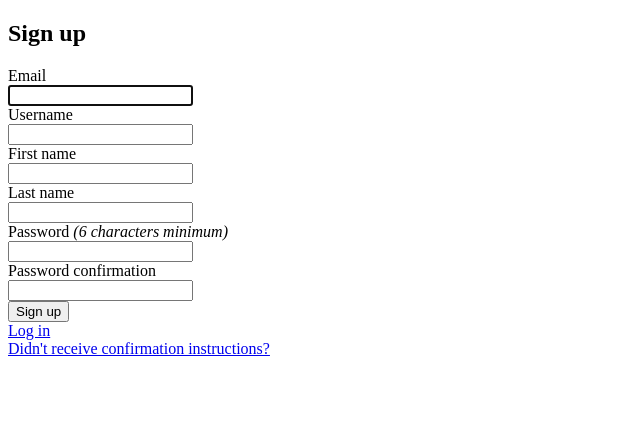
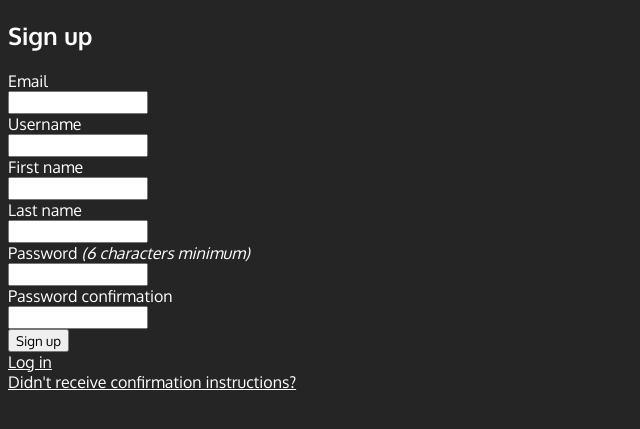
Before and after one commit to jmart6784/clip-scroll, a Rails app: page /users/sign_up in a window 1280 px wide. Shown: the top 429 px of the page, without its empty margins (0-640 px from the left). Run offline with Rails 7, Linux system fonts and the light colour scheme; style sheets or scripts are compiled from the project's sources; parts of the project's set-up code (start-up, migrations or seed data) failed here and were passed over.

Commit message:
Added general styling in application.scss

```diff
--- a/app/assets/stylesheets/application.scss
+++ b/app/assets/stylesheets/application.scss
@@ -15,3 +15,33 @@
  */
 
  @import "./variables.scss";
+
+* {
+  font-family: "Oxygen", sans-serif;
+  box-sizing: border-box;
+  outline: none;
+  line-height: normal;
+}
+
+h1,
+h2,
+h3,
+h4,
+h5,
+h6,
+p,
+a,
+th,
+tr,
+label,
+li,
+i,
+em,
+span,
+div {
+  color: white;
+}
+
+body {
+  background-color: #252525;
+}
```
